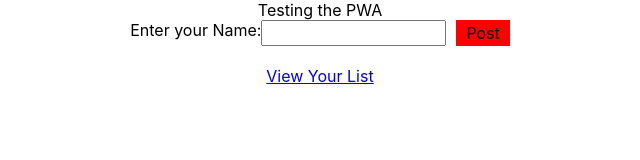
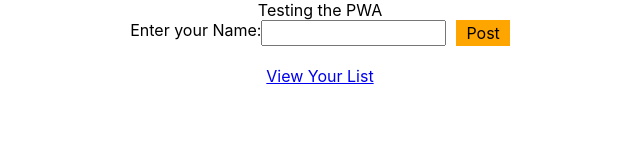
Before and after one commit to SanuRaj-K/pwa, a React (Create React App) app: page / in a window 1280 px wide. Shown: the top 160 px of the page, without its empty margins (320-960 px from the left). Built offline with nearby package versions, Linux system fonts and the light colour scheme.

Commit message:
feat:online requestes send

```diff
--- a/src/components/Input.jsx
+++ b/src/components/Input.jsx
@@ -70,7 +70,8 @@ function Input({ addedUsers, setAddedUsers }) {
               onClick={handlePost}
               style={{
                 marginLeft: "10px",
-                backgroundColor: "red",
+                color:'black',
+                backgroundColor: "orange",
                 cursor: "pointer",
                 padding: " 3px 10px",
               }}
```
